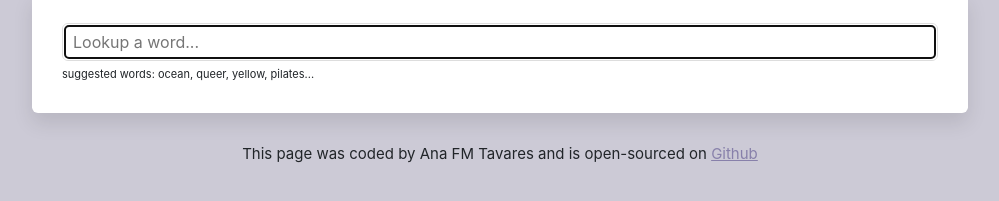
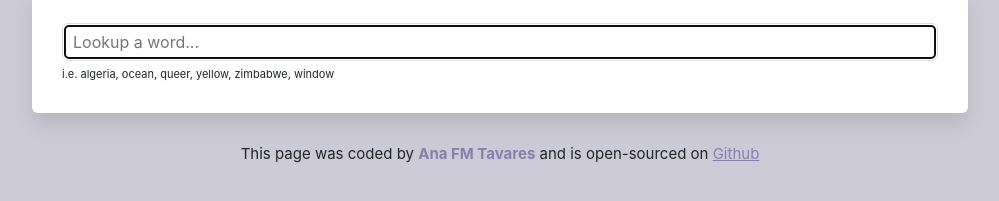
Before and after one commit to anafmt/dictionary-project, a React (Create React App) app: page / in a window 1280 px wide. Shown: the part 147-348 px from the top of the page, without its empty margins (140-1139 px from the left). Built offline with nearby package versions, Linux system fonts and the light colour scheme; no server answers.

Commit message:
Added linkedin link

```diff
--- a/src/App.css
+++ b/src/App.css
@@ -19,6 +19,11 @@ a {
     margin: 40px 0;
 }
 
+.App .linkedin {
+    text-decoration: none;
+    font-weight: bold;
+}
+
 .App-footer {
     font-size: 15px;
     text-align: center;
--- a/src/App.js
+++ b/src/App.js
@@ -12,7 +12,7 @@ function App() {
           <main>
           <Dictionary defaultKeyword="vibe" />
           </main>
-      <footer className='App-footer'>This page was coded by Ana FM Tavares and is open-sourced on <a href='https://github.com/anafmt/dictionary-project' target='_blank' rel="noreferrer">Github</a></footer>
+      <footer className='App-footer'>This page was coded by <a href="https://www.linkedin.com/in/ana-fm-tavares/" target='_blank' rel="noreferrer" className='linkedin'>Ana FM Tavares</a> and is open-sourced on <a href='https://github.com/anafmt/dictionary-project' target='_blank' rel="noreferrer">Github</a></footer>
     </div>
     </div>
   );
--- a/src/Dictionary.js
+++ b/src/Dictionary.js
@@ -54,7 +54,7 @@ export default function Dictionary (props) {
                 <form onSubmit={handleSubmit}>
                     <input type="search" autoFocus={true} onChange={handleKeywordChange} placeholder="Lookup a word..." />
                 </form>
-                <div className="hint">suggested words: ocean, queer, yellow, pilates...</div>
+                <div className="hint">i.e. algeria, ocean, queer, yellow, zimbabwe, window</div>
                 </section>
         <Results results={results} />
         <Photos photos={photos} />
```
